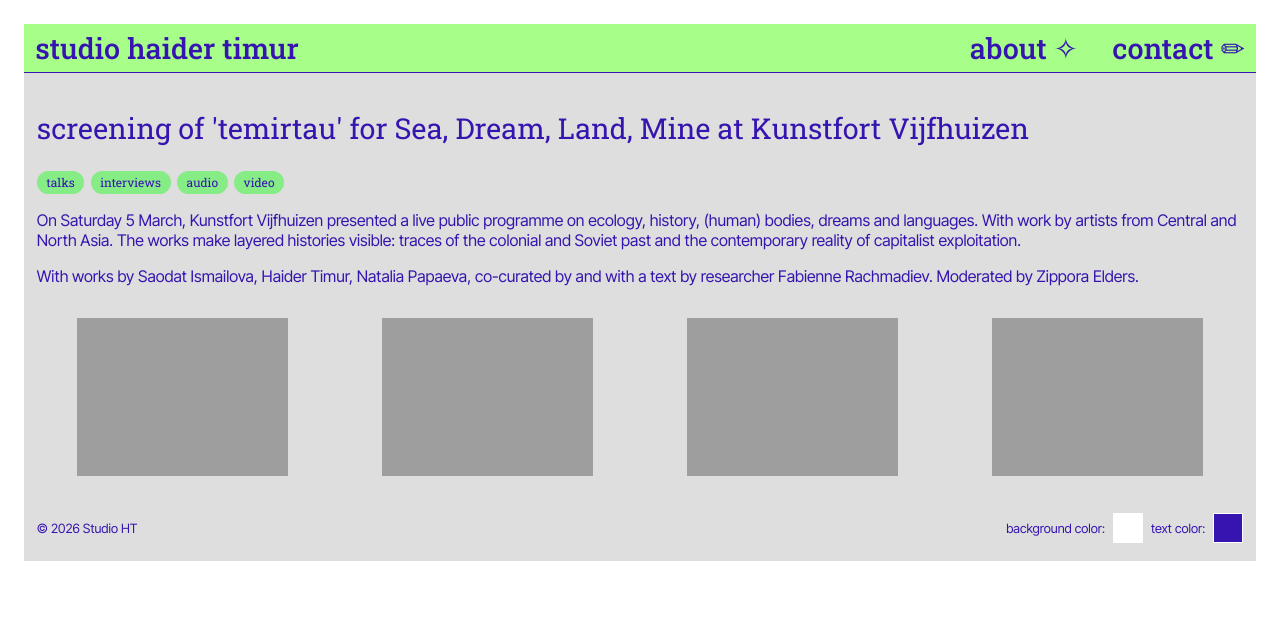
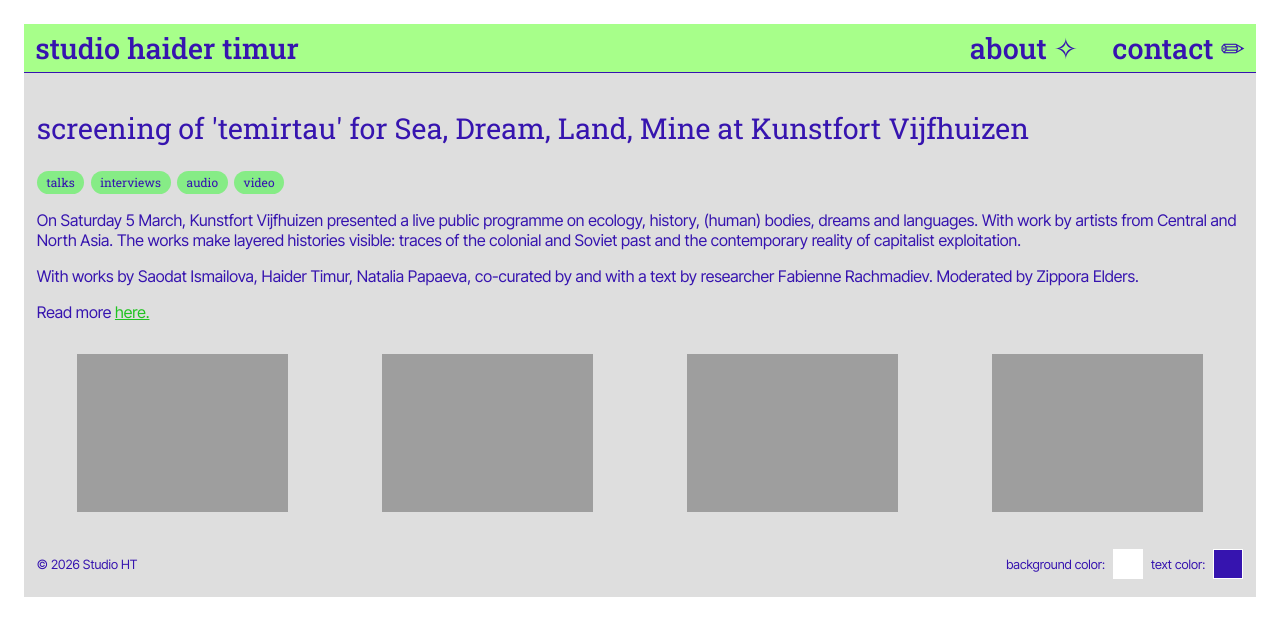
Before and after one commit to haider-timur/studioht, a Jekyll site: the page built from _projects/seadreamlandmine.md, in a window 1280 px wide. Shown: the top 636 px of the page. Built offline with Jekyll 4.4.1, drawn with Linux system fonts in a browser that asks for light colours.

Commit message:
kunstfortlink

```diff
--- a/_projects/seadreamlandmine.md
+++ b/_projects/seadreamlandmine.md
@@ -24,3 +24,5 @@ images:
 <p>On Saturday 5 March, Kunstfort Vijfhuizen presented a live public programme on ecology, history, (human) bodies, dreams and languages. With work by artists from Central and North Asia. The works make layered histories visible: traces of the colonial and Soviet past and the contemporary reality of capitalist exploitation.</p>
 
 <p>With works by Saodat Ismailova, Haider Timur, Natalia Papaeva, co-curated by and with a text by researcher Fabienne Rachmadiev. Moderated by Zippora Elders.</p>
+
+<p>Read more <a href="https://www.kunstfort.nl/nl/publieksprogramma/sea-dream-land-mine/https://www.kunstfort.nl/nl/publieksprogramma/sea-dream-land-mine/">here.</a>
```
